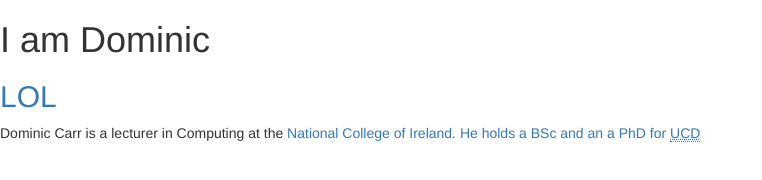
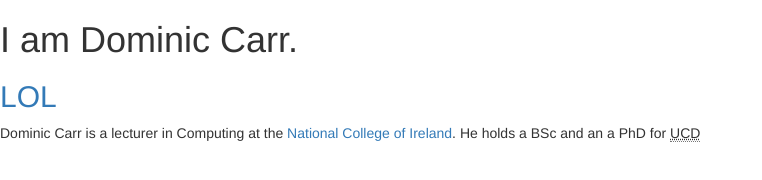
Before and after one commit to dominiccarr/website, a plain HTML site: page index.html in a window 1280 px wide. Shown: the whole page, without its empty margins (0-762 px from the left). Drawn offline with nearby package versions, Linux system fonts and the light colour scheme.

Commit message:
fixing the a tag

```diff
--- a/index.html
+++ b/index.html
@@ -17,10 +17,10 @@
 
 	</head>
 
-	<h1>I am Dominic</h1>
+	<h1>I am Dominic Carr.</h1>
 
 	<h2><a href="lol.html">LOL</a></h2>
 
-	<p>Dominic Carr is a lecturer in Computing at the <a href="http://ncirl.ie">National College of Ireland. He holds a BSc and an a PhD for <abbr title="University College Dublin">UCD</abbr></a></p>
+	<p>Dominic Carr is a lecturer in Computing at the <a href="http://ncirl.ie">National College of Ireland</a>. He holds a BSc and an a PhD for <abbr title="University College Dublin">UCD</abbr></p>
 
 </html>
```
